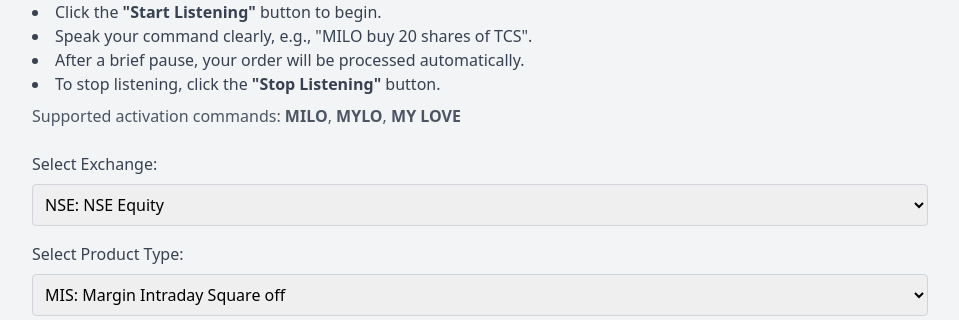
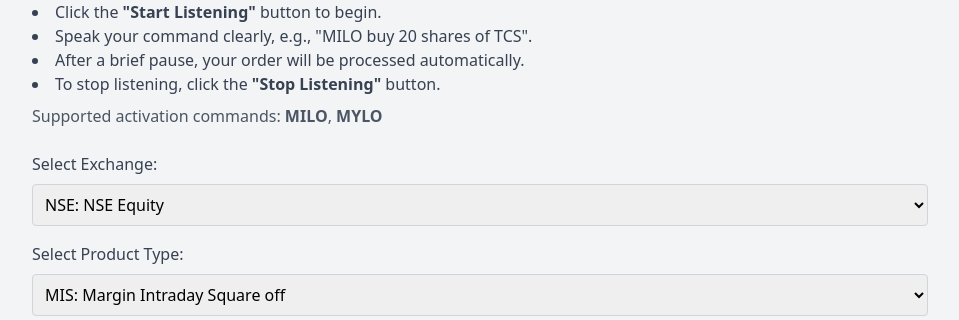
Before and after one commit to marketcalls/openalgo-voice-based-orders, a Flask app: page / in a window 1280 px wide. Shown: the part 144-464 px from the top of the page, without its empty margins (160-1119 px from the left). Run offline with Flask 3, Linux system fonts and the light colour scheme; parts of the project's set-up code (start-up, migrations or seed data) failed here and were passed over; some libraries are stand-ins or nearby versions.

Commit message:
updated voice instructions

```diff
--- a/templates/index.html
+++ b/templates/index.html
@@ -20,7 +20,7 @@
                 <li>After a brief pause, your order will be processed automatically.</li>
                 <li>To stop listening, click the <strong>"Stop Listening"</strong> button.</li>
             </ul>
-            <p class="mt-2 text-gray-600">Supported activation commands: <strong>MILO</strong>, <strong>MYLO</strong>, <strong>MY LOVE</strong></p>
+            <p class="mt-2 text-gray-600">Supported activation commands: <strong>MILO</strong>, <strong>MYLO</strong></p>
         </div>
 
         <!-- Exchange Selection -->
```
